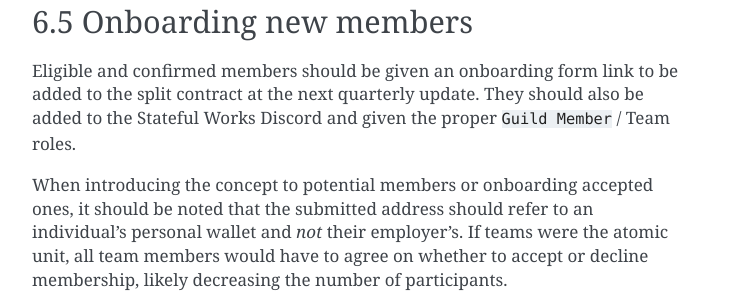
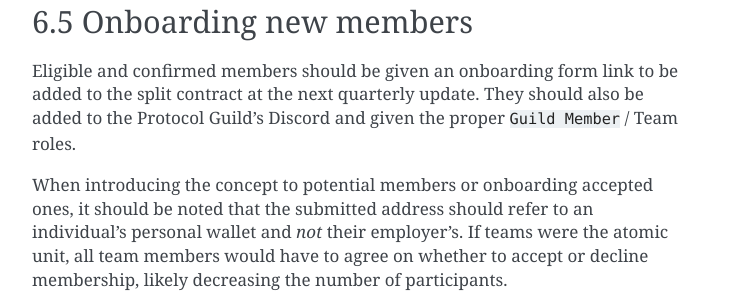
Before and after one commit to protocolguild/documentation, a Sphinx documentation site: the page built from docs/6-guidelines-for-regular-operation.md, in a window 1280 px wide and 900 px high, scrolled down 1808 px. Shown: the part 209-509 px from the top of the window, without its empty margins (388-1141 px from the left). Built offline with Sphinx 7.4.7, drawn with Linux system fonts in a browser that asks for light colours.

Commit message:
Replace "Stateful Works Discord" with PG

```diff
--- a/docs/6-guidelines-for-regular-operation.md
+++ b/docs/6-guidelines-for-regular-operation.md
@@ -48,7 +48,7 @@ We are exploring tools and methods to make this process more transparent, potent
 
 ## 6.5 Onboarding new members
 
-Eligible and confirmed members should be given an onboarding form link to be added to the split contract at the next quarterly update. They should also be added to the Stateful Works Discord and given the proper `Guild Member` / Team roles.
+Eligible and confirmed members should be given an onboarding form link to be added to the split contract at the next quarterly update. They should also be added to the Protocol Guild's Discord and given the proper `Guild Member` / Team roles.
 
 When introducing the concept to potential members or onboarding accepted ones, it should be noted that the submitted address should refer to an individual's personal wallet and *not* their employer's. If teams were the atomic unit, all team members would have to agree on whether to accept or decline membership, likely decreasing the number of participants.
 
```
